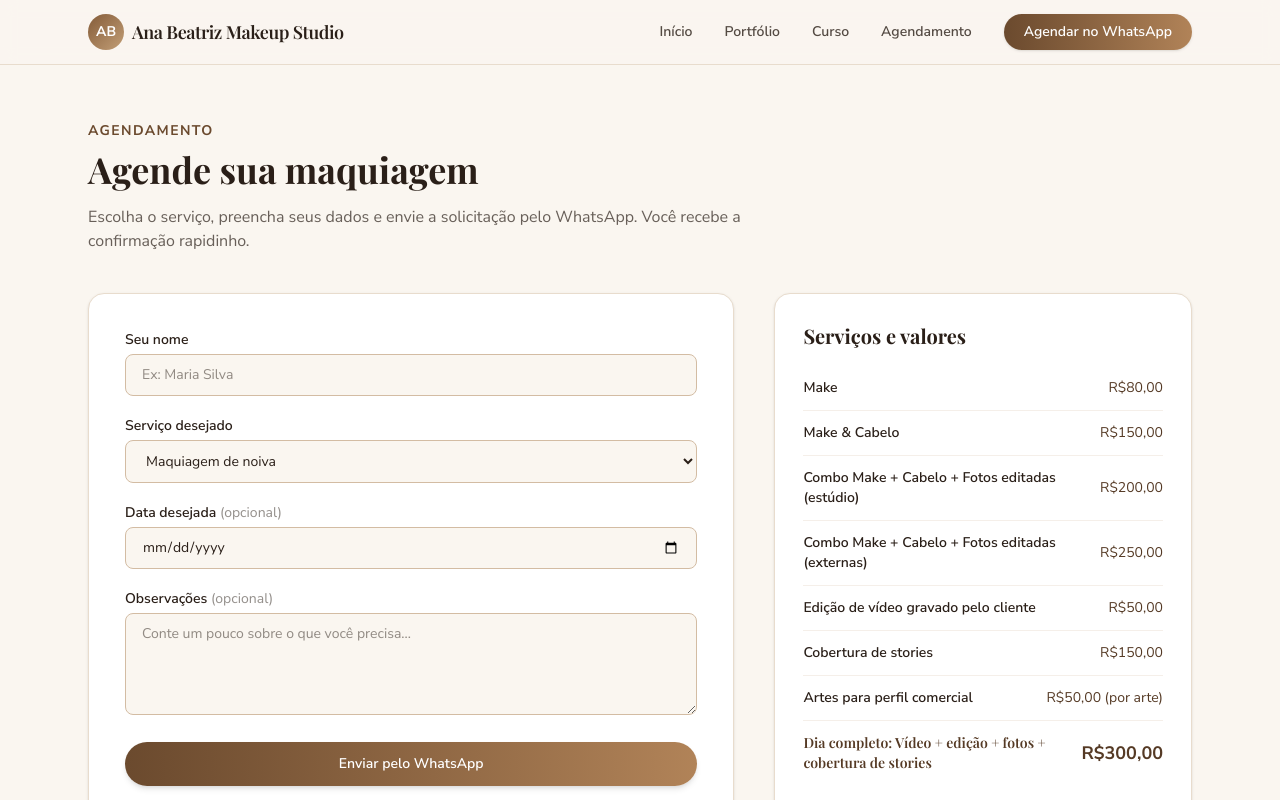
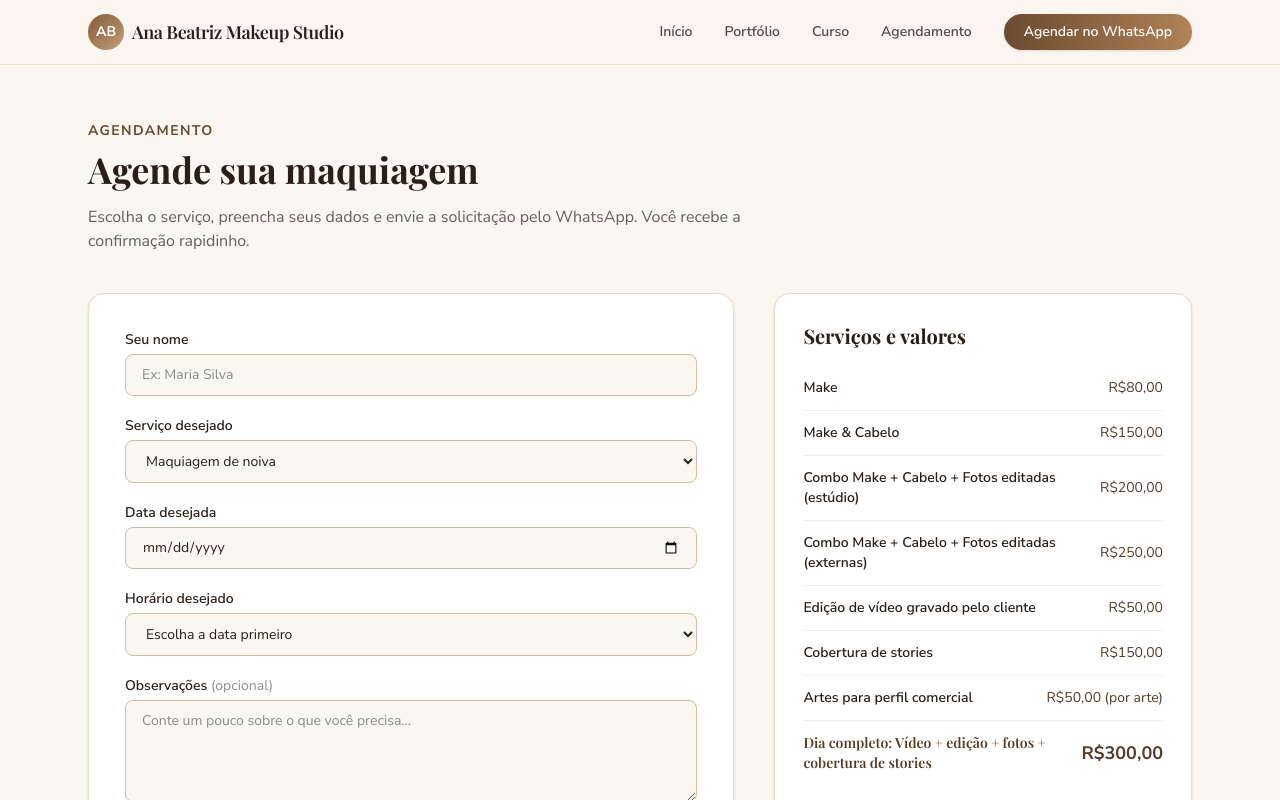
Before and after one commit to SillvaPedro/ana-beatriz-beauty-studio, a Next.js app: page /agendamento in a window 1280 px wide. Shown: the top 800 px of the page. Built offline with nearby package versions, Linux system fonts and the light colour scheme; a web font is replaced by a local one.

Commit message:
feat: adiciona campo de horário com bloqueio de horários agendados no agendamento

```diff
--- /dev/null
+++ b/app/api/availability/route.ts
@@ -0,0 +1,9 @@
+import type { NextRequest } from "next/server";
+import { availableTimeSlots, bookedSlots } from "@/lib/booking";
+
+export function GET(request: NextRequest) {
+  const date = request.nextUrl.searchParams.get("date") ?? "";
+  const booked = bookedSlots[date] ?? [];
+  const available = availableTimeSlots.filter((slot) => !booked.includes(slot));
+  return Response.json({ date, available, booked });
+}
--- a/components/BookingForm.tsx
+++ b/components/BookingForm.tsx
@@ -1,6 +1,6 @@
 "use client";
 
-import { useState } from "react";
+import { useEffect, useState } from "react";
 import { site } from "@/lib/site";
 
 const serviceOptions = [
@@ -11,19 +11,64 @@ const serviceOptions = [
   "Outro",
 ];
 
+type Availability = {
+  available: string[];
+  booked: string[];
+};
+
 export default function BookingForm() {
   const [name, setName] = useState("");
   const [service, setService] = useState(serviceOptions[0]);
   const [date, setDate] = useState("");
+  const [time, setTime] = useState("");
   const [message, setMessage] = useState("");
+  const [availability, setAvailability] = useState<Availability>({
+    available: [],
+    booked: [],
+  });
+  const [loading, setLoading] = useState(false);
+
+  useEffect(() => {
+    if (!date) return;
+    let cancelled = false;
+    fetch(`/api/availability?date=${encodeURIComponent(date)}`)
+      .then((res) => res.json())
+      .then((data) => {
+        if (!cancelled) setAvailability(data);
+      })
+      .catch(() => {
+        if (!cancelled) setAvailability({ available: [], booked: [] });
+      })
+      .finally(() => {
+        if (!cancelled) setLoading(false);
+      });
+    return () => {
+      cancelled = true;
+    };
+  }, [date]);
+
+  const handleDateChange = (event: React.ChangeEvent<HTMLInputElement>) => {
+    const value = event.target.value;
+    setDate(value);
+    setTime("");
+    setAvailability({ available: [], booked: [] });
+    setLoading(Boolean(value));
+  };
 
   const handleSubmit = (event: React.FormEvent<HTMLFormElement>) => {
     event.preventDefault();
+    if (date && time && availability.booked.includes(time)) {
+      setTime("");
+      alert("Esse horário acabou de ser agendado por outra cliente. Escolha outro.");
+      return;
+    }
     const text = `Olá, Ana Beatriz! Gostaria de agendar um atendimento.%0A%0ANome: ${encodeURIComponent(
       name
     )}%0AServiço: ${encodeURIComponent(service)}%0AData desejada: ${encodeURIComponent(
       date || "A combinar"
-    )}%0AObservações: ${encodeURIComponent(message || "Nenhuma")}`;
+    )}%0AHorário desejado: ${encodeURIComponent(time || "A combinar")}%0AObservações: ${encodeURIComponent(
+      message || "Nenhuma"
+    )}`;
     window.open(`${site.whatsapp}?text=${text}`, "_blank", "noopener,noreferrer");
   };
 
@@ -68,15 +113,52 @@ export default function BookingForm() {
 
       <div>
         <label htmlFor="date" className={labelClass}>
-          Data desejada <span className="font-normal text-ink/50">(opcional)</span>
+          Data desejada
         </label>
         <input
           id="date"
           type="date"
+          required
           value={date}
-          onChange={(e) => setDate(e.target.value)}
+          onChange={handleDateChange}
           className={inputClass}
         />
+      </div>
+
+      <div>
+        <label htmlFor="time" className={labelClass}>
+          Horário desejado
+        </label>
+        <select
+          id="time"
+          value={time}
+          onChange={(e) => setTime(e.target.value)}
+          required={Boolean(date)}
+          disabled={!date || loading}
+          className={inputClass}
+        >
+          <option value="" disabled>
+            {!date
+              ? "Escolha a data primeiro"
+              : loading
+              ? "Carregando horários..."
+              : "Escolha um horário"}
+          </option>
+          {availability.available.map((slot) => (
+            <option key={slot} value={slot}>
+              {slot}
+            </option>
+          ))}
+        </select>
+        {availability.booked.length > 0 && (
+          <p className="mt-2 text-xs text-brown-600">
+            {availability.booked.length}{" "}
+            {availability.booked.length === 1
+              ? "horário já foi agendado e foi bloqueado"
+              : "horários já foram agendados e foram bloqueados"}
+            .
+          </p>
+        )}
       </div>
 
       <div>
--- /dev/null
+++ b/lib/booking.ts
@@ -0,0 +1,18 @@
+export const availableTimeSlots = [
+  "08:00",
+  "09:00",
+  "10:00",
+  "11:00",
+  "12:00",
+  "13:00",
+  "14:00",
+  "15:00",
+  "16:00",
+  "17:00",
+  "18:00",
+  "19:00",
+];
+
+export const bookedSlots: Record<string, string[]> = {
+  // "2026-08-15": ["09:00", "14:00"],
+};
```
